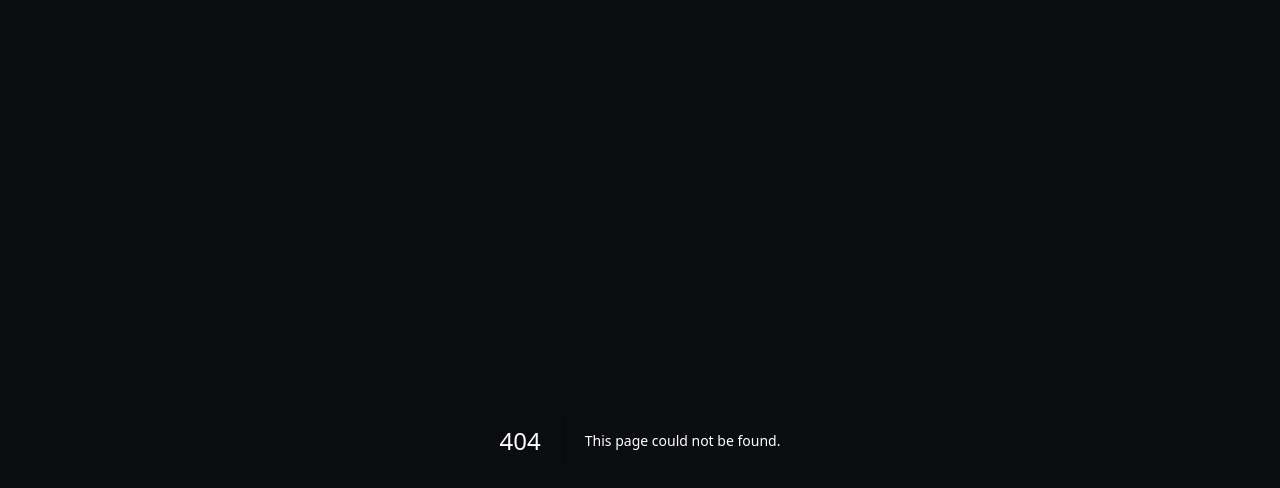
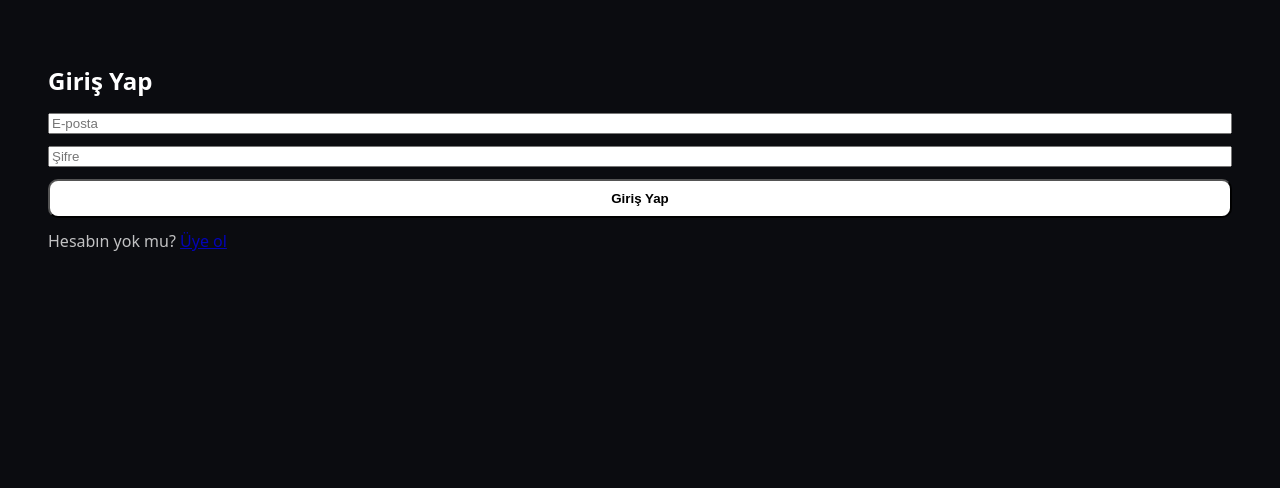
Before and after one commit to emirusmaximus/after-me-starter, a Next.js app: page /login in a window 1280 px wide. Before the commit this address had no page. Shown: the top 488 px of the page. Built offline with nearby package versions, Linux system fonts and the light colour scheme; no server answers.

Commit message:
Create page.tsx

```diff
--- /dev/null
+++ b/app/login/page.tsx
@@ -0,0 +1,39 @@
+"use client";
+import { useState } from "react";
+import { useRouter } from "next/navigation";
+import Link from "next/link";
+import { supabase } from "@/lib/supabaseClient";
+
+export default function LoginPage() {
+  const router = useRouter();
+  const [email, setEmail] = useState("");
+  const [password, setPassword] = useState("");
+  const [err, setErr] = useState("");
+  const [loading, setLoading] = useState(false);
+
+  const onSubmit = async (e: React.FormEvent) => {
+    e.preventDefault();
+    setErr(""); setLoading(true);
+    const { error } = await supabase.auth.signInWithPassword({ email, password });
+    setLoading(false);
+    if (error) return setErr(error.message);
+    router.push("/dashboard");
+  };
+
+  return (
+    <main>
+      <h1 style={{ fontSize: 24, fontWeight: 600 }}>Giriş Yap</h1>
+      <form onSubmit={onSubmit} style={{ display: "grid", gap: 12, marginTop: 16 }}>
+        <input placeholder="E-posta" value={email} onChange={(e)=>setEmail(e.target.value)} />
+        <input type="password" placeholder="Şifre" value={password} onChange={(e)=>setPassword(e.target.value)} />
+        {err && <p style={{ color: "#ff8080" }}>{err}</p>}
+        <button disabled={loading} style={{ padding: 10, borderRadius: 10, background: "#fff", color: "#000", fontWeight: 600, opacity: loading? .6:1 }}>
+          {loading ? "Giriş yapılıyor..." : "Giriş Yap"}
+        </button>
+      </form>
+      <p style={{ opacity: .75, marginTop: 12 }}>
+        Hesabın yok mu? <Link href="/signup" style={{ textDecoration: "underline" }}>Üye ol</Link>
+      </p>
+    </main>
+  );
+}
```
